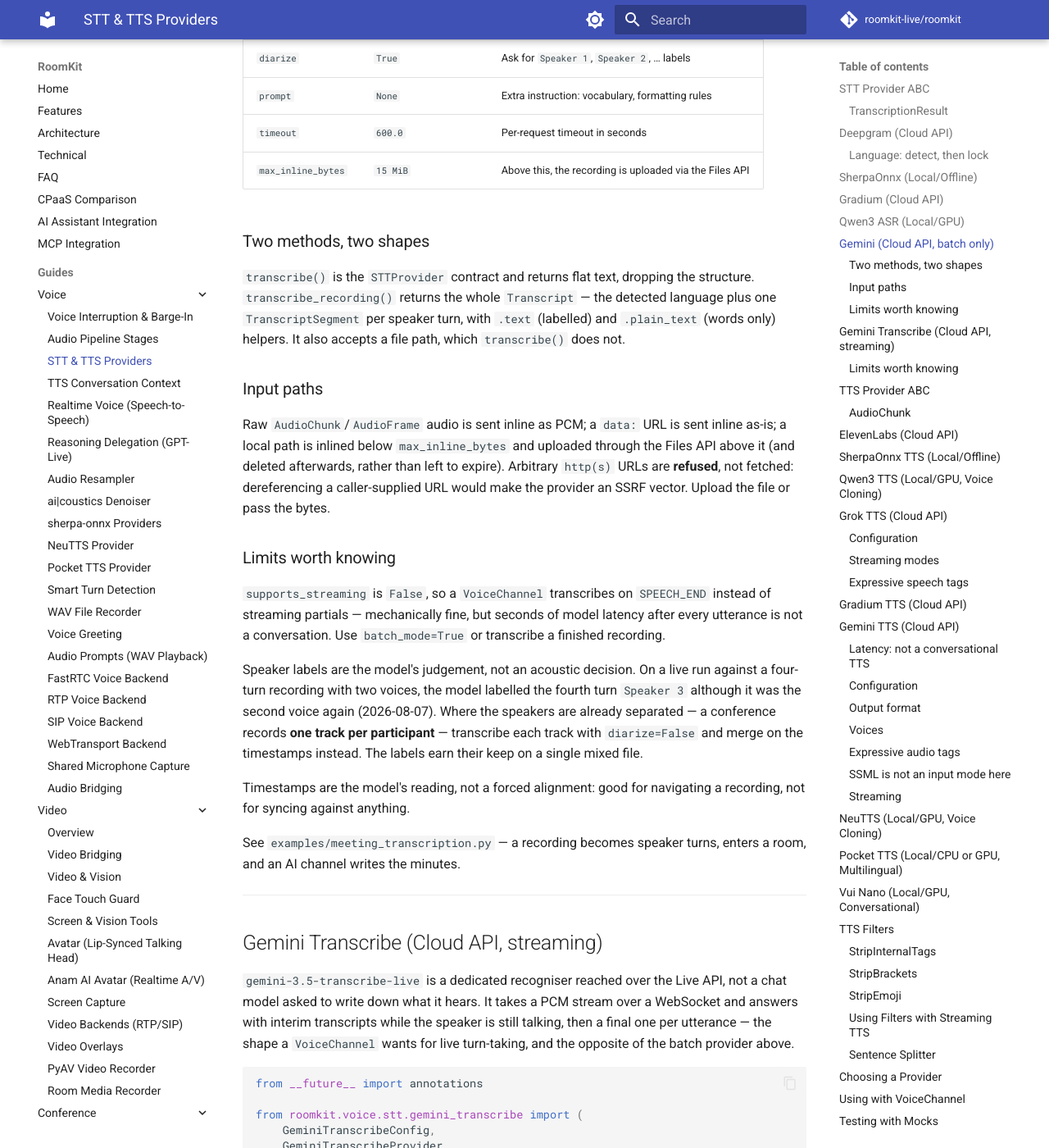
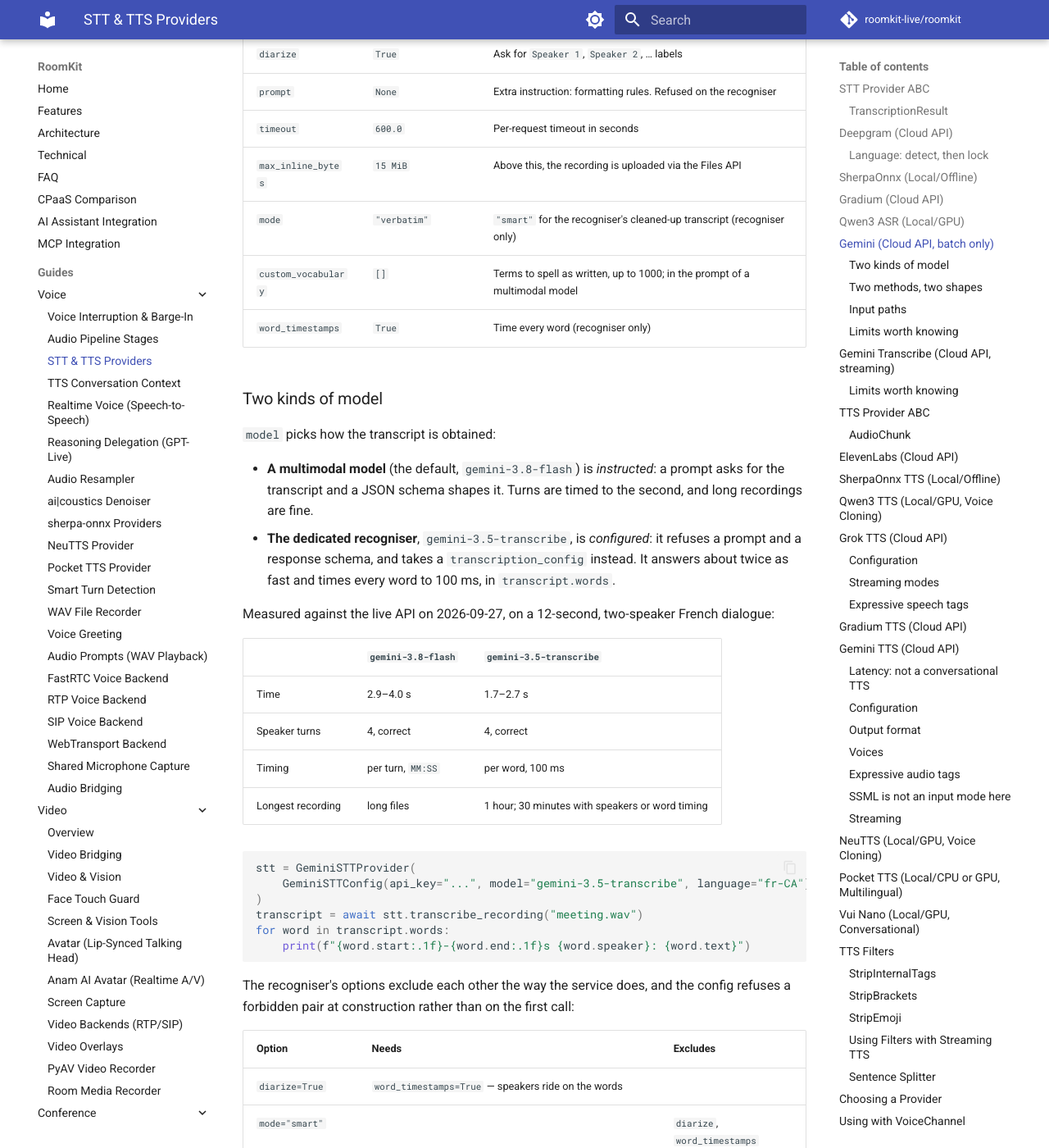
Before and after one commit to roomkit-live/roomkit-docs, an MkDocs documentation site: the page built from docs/guides/stt-tts-providers.md, in a window 1280 px wide and 1400 px high, scrolled down 8212 px. Shown: the whole window at 82% size. Built offline with MkDocs 1.6.1 and Material for MkDocs 9.7.7, drawn with Linux system fonts in a browser that asks for light colours; comment, search, counter and statistics services are not loaded; some of the changed text lies outside the part shown.

Commit message:
docs(stt): the dedicated gemini-3.5-transcribe recogniser in GeminiSTTProvider, its options and word timing (RMK-228)

````diff
--- a/docs/guides/stt-tts-providers.md
+++ b/docs/guides/stt-tts-providers.md
@@ -306,9 +306,8 @@ stt = Qwen3ASRProvider(
 
 ## Gemini (Cloud API, batch only)
 
-Transcription here is an *instruction* to a multimodal model that accepts
-audio, so this provider is batch by construction: it takes a complete recording
-and answers in one pass, in seconds. For live turn-taking use
+The API takes a complete recording and answers in one pass, in seconds, so
+this provider is batch by construction. For live turn-taking use
 [Gemini Transcribe](#gemini-transcribe-cloud-api-streaming) below, which drives
 Google's dedicated recogniser over a WebSocket.
 
@@ -345,21 +344,70 @@ for turn in transcript.segments:
 | `model` | `"gemini-3.8-flash"` | A multimodal model that accepts audio input |
 | `language` | `None` | BCP-47 hint; unset, the model identifies and reports it |
 | `diarize` | `True` | Ask for `Speaker 1`, `Speaker 2`, … labels |
-| `prompt` | `None` | Extra instruction: vocabulary, formatting rules |
+| `prompt` | `None` | Extra instruction: formatting rules. Refused on the recogniser |
 | `timeout` | `600.0` | Per-request timeout in seconds |
 | `max_inline_bytes` | `15 MiB` | Above this, the recording is uploaded via the Files API |
+| `mode` | `"verbatim"` | `"smart"` for the recogniser's cleaned-up transcript (recogniser only) |
+| `custom_vocabulary` | `[]` | Terms to spell as written, up to 1000; in the prompt of a multimodal model |
+| `word_timestamps` | `True` | Time every word (recogniser only) |
+
+### Two kinds of model
+
+`model` picks how the transcript is obtained:
+
+- **A multimodal model** (the default, `gemini-3.8-flash`) is *instructed*: a
+  prompt asks for the transcript and a JSON schema shapes it. Turns are timed
+  to the second, and long recordings are fine.
+- **The dedicated recogniser**, `gemini-3.5-transcribe`, is *configured*: it
+  refuses a prompt and a response schema, and takes a `transcription_config`
+  instead. It answers about twice as fast and times every word to 100 ms, in
+  `transcript.words`.
+
+Measured against the live API on 2026-09-27, on a 12-second, two-speaker
+French dialogue:
+
+| | `gemini-3.8-flash` | `gemini-3.5-transcribe` |
+|---|---|---|
+| Time | 2.9–4.0 s | 1.7–2.7 s |
+| Speaker turns | 4, correct | 4, correct |
+| Timing | per turn, `MM:SS` | per word, 100 ms |
+| Longest recording | long files | 1 hour; 30 minutes with speakers or word timing |
+
+```python
+stt = GeminiSTTProvider(
+    GeminiSTTConfig(api_key="...", model="gemini-3.5-transcribe", language="fr-CA")
+)
+transcript = await stt.transcribe_recording("meeting.wav")
+for word in transcript.words:
+    print(f"{word.start:.1f}-{word.end:.1f}s {word.speaker}: {word.text}")
+```
+
+The recogniser's options exclude each other the way the service does, and the
+config refuses a forbidden pair at construction rather than on the first call:
+
+| Option | Needs | Excludes |
+|--------|-------|----------|
+| `diarize=True` | `word_timestamps=True` — speakers ride on the words | |
+| `mode="smart"` | | `diarize`, `word_timestamps` |
+| `custom_vocabulary` | `language` — without one the service answers the first sentence alone | `diarize`, `word_timestamps` |
+| `prompt` | | always refused |
+
+Two more differences to know. The recogniser detects the language but never
+reports it, so `transcript.language` is empty unless you set `language`
+(short codes such as `"fr"` are accepted). And raw PCM is sent to every model
+inside a WAV header, because the recogniser refuses bare `audio/l16`.
 
 ### Two methods, two shapes
 
 `transcribe()` is the `STTProvider` contract and returns flat text, dropping the
 structure. `transcribe_recording()` returns the whole `Transcript` — the
-detected language plus one `TranscriptSegment` per speaker turn, with `.text`
-(labelled) and `.plain_text` (words only) helpers. It also accepts a file path,
-which `transcribe()` does not.
+language plus one `TranscriptSegment` per speaker turn, with `.text` (labelled)
+and `.plain_text` (words only) helpers, and, from the recogniser, the timed
+`words`. It also accepts a file path, which `transcribe()` does not.
 
 ### Input paths
 
-Raw `AudioChunk`/`AudioFrame` audio is sent inline as PCM; a `data:` URL is sent
+Raw `AudioChunk`/`AudioFrame` audio is sent inline as WAV; a `data:` URL is sent
 inline as-is; a local path is inlined below `max_inline_bytes` and uploaded
 through the Files API above it (and deleted afterwards, rather than left to
 expire). Arbitrary `http(s)` URLs are **refused**, not fetched: dereferencing a
@@ -380,11 +428,14 @@ speakers are already separated — a conference records **one track per
 participant** — transcribe each track with `diarize=False` and merge on the
 timestamps instead. The labels earn their keep on a single mixed file.
 
-Timestamps are the model's reading, not a forced alignment: good for navigating
-a recording, not for syncing against anything.
+A multimodal model's timestamps are its reading, not a forced alignment: good
+for navigating a recording, not for syncing against anything. The recogniser's
+word offsets are measured, at 100 ms.
 
 See `examples/meeting_transcription.py` — a recording becomes speaker turns,
-enters a room, and an AI channel writes the minutes.
+enters a room, and an AI channel writes the minutes. Run it with
+`GEMINI_STT_MODEL=gemini-3.5-transcribe` for the recogniser and its word
+timing.
 
 ---
 
````
Also changed, not shown: docs/api/providers-voice.md (+5 -1 lines), docs/features.md (+1 -1 lines).
